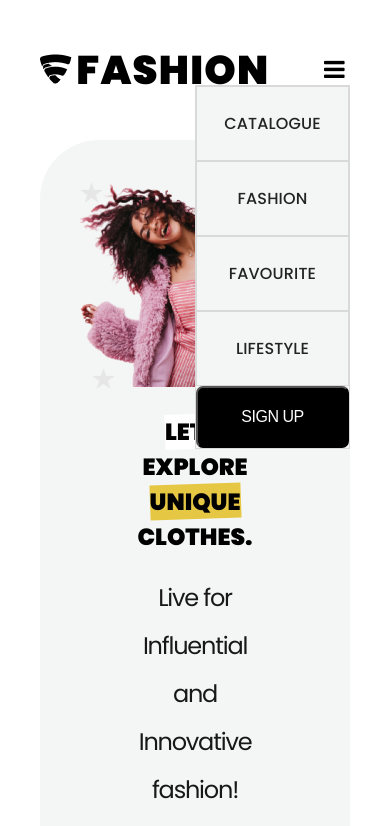
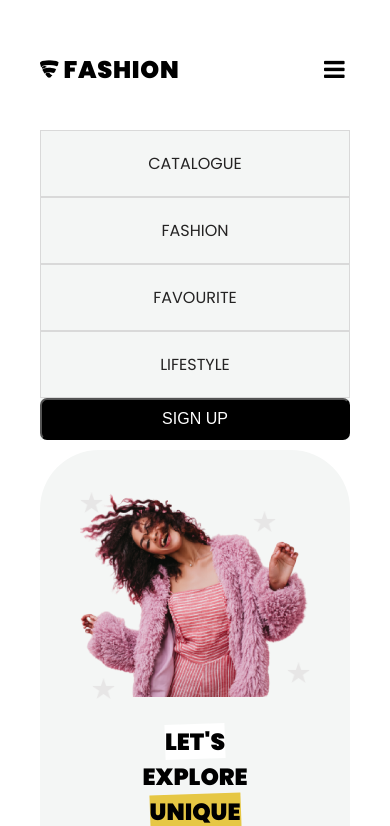
Before and after one commit to andalib-brillmark/Shopping-Website-Template, a website: page index.html in a window 390 px wide. Both pictures are taken after a click on the button 334 px from the left and 70 px from the top of the page. Shown: the top 826 px of the page. Drawn offline with Linux system fonts and the light colour scheme.

Commit message:
Mobile menu rework

```diff
--- a/index.html
+++ b/index.html
@@ -28,6 +28,12 @@
                 </ul>
             </nav>
 
+            <button class="navbar__button--mobile-nav">
+                <em class="fa fa-bars"></em>
+            </button>
+        </section>
+
+        <div>
             <nav class="navbar__mobile-view navbar__mobile-view--inactive">
                 <ul>
                     <li><a href="#">CATALOGUE</a></li>
@@ -37,11 +43,7 @@
                     <button class="navbar__button--signup">SIGN UP</button>
                 </ul>
             </nav>
-
-            <button class="navbar__button--mobile-nav">
-                <em class="fa fa-bars"></em>
-            </button>
-        </section>
+        </div>
 
         <section class="header-banner">
             <div class="header-banner__content">
--- a/style.css
+++ b/style.css
@@ -52,7 +52,6 @@ header
     justify-content: space-between;
     align-items: center;
     padding: 0 0 30px 0;
-    position: relative;
 }
 
 .navbar__title--img
@@ -78,7 +77,7 @@ header
 
 .navbar a
 {
-    font-size: 22px;
+    font-size: 18px;
     font-weight: 500;
     line-height: 33px;
     letter-spacing: 0.01em;
@@ -89,13 +88,12 @@ header
 
 .navbar__button--signup
 {
-    width: 134px;
-    height: 62px;
+    width: 130px;
+    height: auto;
     border-radius: 7px;
     font-size: 22px;
     font-weight: 500;
-    line-height: 36px;
-    letter-spacing: -0.03em;
+    padding: 10px;
     color: #FEFEFE;
     background-color: black;
     cursor: pointer;
@@ -105,7 +103,7 @@ header
 {
     display: none;
     width: 31.26px;
-    height: 100%;
+    height: auto;
     background-color: transparent;
     border: none;
     font-size: 24px;
@@ -117,12 +115,43 @@ header
     display: none;
 }
 
-@media screen and (max-width: 1002px)
+@media screen and (max-width: 990px)
+{
+    .navbar__title--text
+    {
+        font-size: 24px;
+    }
+
+    .navbar__title--logo
+    {
+        height: 18px;
+    }
+
+    .navbar a
+    {
+        font-size: 16px;
+    }
+
+    .navbar__button--signup
+    {
+        font-size: 18px;
+        width: 100px;
+    }
+
+    .navbar li
+    {
+        margin: 0 10px;
+    }
+}
+
+@media screen and (max-width: 768px)
 {
     .navbar
     {
         justify-content: space-between;
+        position: relative;
     }
+
     .navbar__button--mobile-nav
     {
         display: inline;
@@ -144,10 +173,7 @@ header
         flex-direction: column;
         align-items: center;
         justify-content: center;
-        position: absolute;
-        top: 50%;
-        right: 0;
-        width: 50%;
+        width: 100%;
         background-color: #F4F6F5;
         border: 1px solid #D9D9D9;
         z-index: 1;
@@ -159,6 +185,18 @@ header
         width: 100%;
         border: 1px solid #D9D9D9;
         text-align: center;
+        list-style: none;
+    }
+
+    .navbar__mobile-view--active ul:last-child
+    {
+        border: none;
+    }
+
+    .navbar__mobile-view--active a
+    {
+        text-decoration: none;
+        color: #242323;
     }
 
     .navbar a
@@ -219,6 +257,11 @@ header
 .header-banner__picture--main
 {
     width: 100%;
+}
+
+.header-banner__picture--stars1, .header-banner__picture--stars2, .header-banner__picture--stars3, .header-banner__picture--stars4
+{
+    width: 10%;
 }
 
 .header-banner__picture--stars1
@@ -308,7 +351,7 @@ header
     cursor: pointer;
 }
 
-@media screen and (max-width: 1002px)
+@media screen and (max-width: 768px)
 {
     .header-banner
     {
@@ -335,11 +378,6 @@ header
     .header-banner__picture
     {
         width: 100%;
-    }
-
-    .header-banner__picture--stars1, .header-banner__picture--stars2, .header-banner__picture--stars3, .header-banner__picture--stars4
-    {
-        width: 10%;
     }
 
     .header-banner__content--sub-text
@@ -448,7 +486,7 @@ header
     color: #D9D9D9;
 }
 
-@media screen and (max-width: 1002px)
+@media screen and (max-width: 768px)
 {
     .footer
     {
@@ -485,12 +523,17 @@ header
 {
     background-color: #EBD96B;
     display: flex;
-    justify-content: space-evenly;
+    justify-content: space-between;
     align-items: center;
     padding: 40px;
 }
 
-@media screen and (max-width: 1002px)
+.brand img
+{
+    width: 16.67%;
+}
+
+@media screen and (max-width: 768px)
 {
     .brand
     {
@@ -501,6 +544,7 @@ header
     {
         margin: 20px 0;
         padding: 0px;
+        width: 119px;
     }
 }
 
@@ -590,7 +634,7 @@ header
     color: #7F7F7F;
 }
 
-@media screen and (max-width: 1002px)
+@media screen and (max-width: 768px)
 {
     .new-arrival
     {
@@ -777,7 +821,7 @@ header
     cursor: pointer;
 }
 
-@media screen and (max-width: 1002px)
+@media screen and (max-width: 768px)
 {
     .payday
     {
@@ -798,7 +842,7 @@ header
 
     .payday__content--description, .payday__content--time-text, .payday__content--condition-text
     {
-        font-size: 24px;
+        font-size: 18px;
     }
 
     .payday__picture--stars1, .payday__picture--stars2, .payday__picture--stars3, .payday__picture--stars4
@@ -814,7 +858,7 @@ header
     .payday button
     {
         max-width: 100%;
-        font-size: 24px;
+        font-size: 18px;
     }
 
     .payday__content--text-bg::after
```
